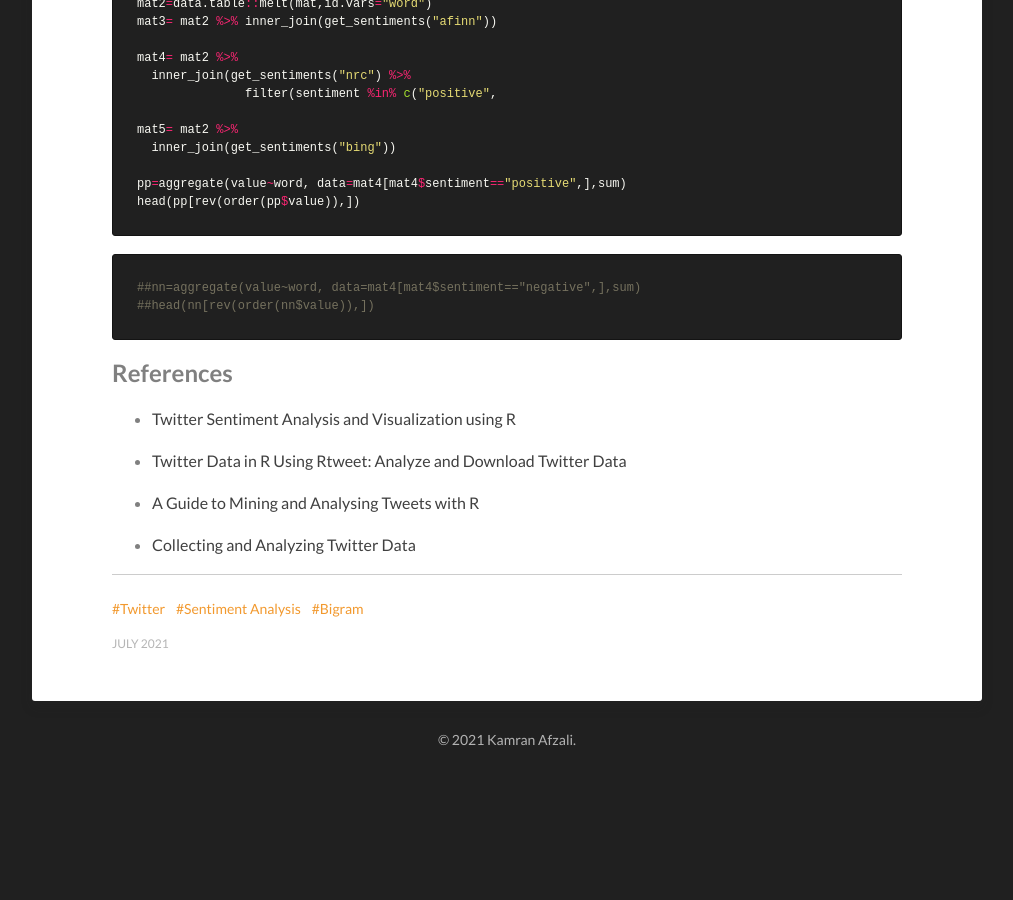
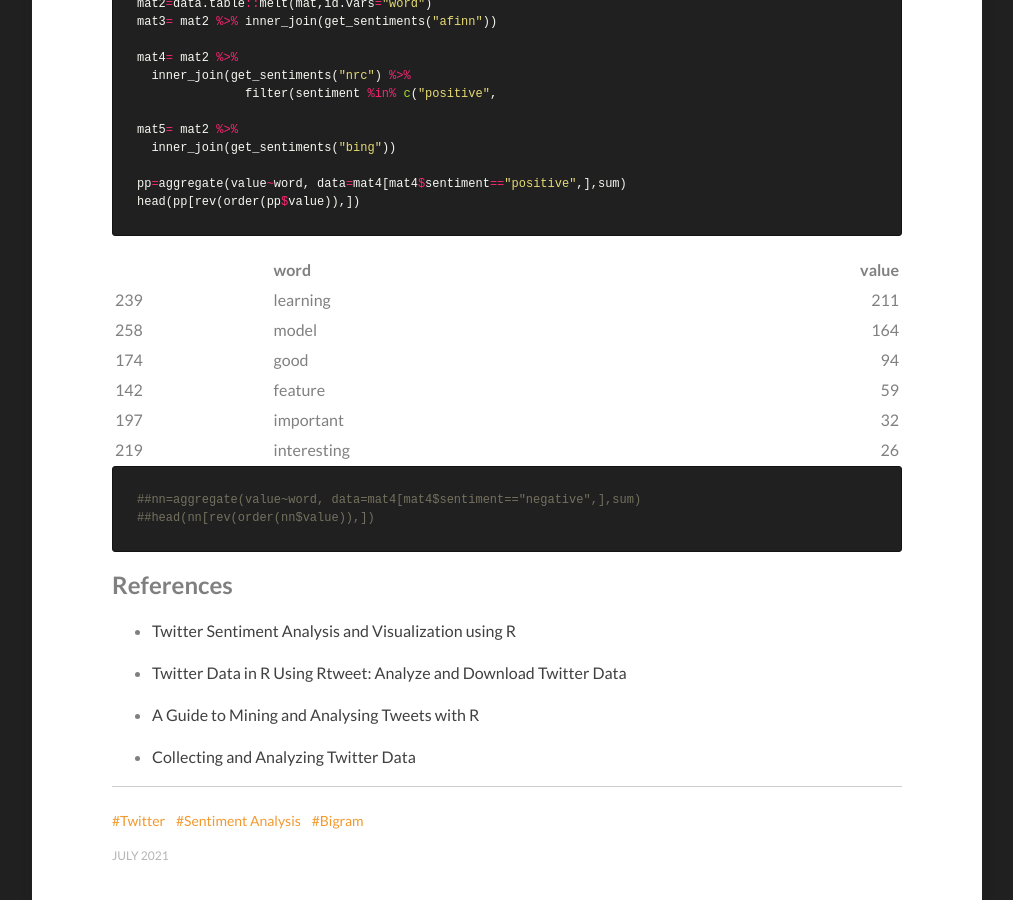
Before and after one commit to Kamran-Afzali/Kamran-Afzali.github.io, a Jekyll site: the page built from _posts/2021-7-10-rtweet.md, in a window 1280 px wide and 900 px high, scrolled down 7250 px. Shown: the whole window, without its empty margins (133-1146 px from the left). Built offline with Jekyll 4.4.1, drawn with Linux system fonts in a browser that asks for light colours; before the commit the page ends 8026 px from its top, so only the background shows below that.

Commit message:
Update 2021-7-10-rtweet.md

````diff
--- a/_posts/2021-7-10-rtweet.md
+++ b/_posts/2021-7-10-rtweet.md
@@ -244,11 +244,47 @@ pp=aggregate(value~word, data=mat4[mat4$sentiment=="positive",],sum)
 head(pp[rev(order(pp$value)),])
 ```
 
-<div data-pagedtable="false">
-  <script data-pagedtable-source type="application/json">
-{"columns":[{"label":[""],"name":["_rn_"],"type":[""],"align":["left"]},{"label":["word"],"name":[1],"type":["chr"],"align":["left"]},{"label":["value"],"name":[2],"type":["dbl"],"align":["right"]}],"data":[{"1":"learning","2":"211","_rn_":"239"},{"1":"model","2":"164","_rn_":"258"},{"1":"good","2":"94","_rn_":"174"},{"1":"feature","2":"59","_rn_":"142"},{"1":"important","2":"32","_rn_":"197"},{"1":"interesting","2":"26","_rn_":"219"}],"options":{"columns":{"min":{},"max":[10]},"rows":{"min":[10],"max":[10]},"pages":{}}}
-  </script>
-</div>
+<table>
+ <thead>
+  <tr>
+   <th style="text-align:left;">   </th>
+   <th style="text-align:left;"> word </th>
+   <th style="text-align:right;"> value </th>
+  </tr>
+ </thead>
+<tbody>
+  <tr>
+   <td style="text-align:left;"> 239 </td>
+   <td style="text-align:left;"> learning </td>
+   <td style="text-align:right;"> 211 </td>
+  </tr>
+  <tr>
+   <td style="text-align:left;"> 258 </td>
+   <td style="text-align:left;"> model </td>
+   <td style="text-align:right;"> 164 </td>
+  </tr>
+  <tr>
+   <td style="text-align:left;"> 174 </td>
+   <td style="text-align:left;"> good </td>
+   <td style="text-align:right;"> 94 </td>
+  </tr>
+  <tr>
+   <td style="text-align:left;"> 142 </td>
+   <td style="text-align:left;"> feature </td>
+   <td style="text-align:right;"> 59 </td>
+  </tr>
+  <tr>
+   <td style="text-align:left;"> 197 </td>
+   <td style="text-align:left;"> important </td>
+   <td style="text-align:right;"> 32 </td>
+  </tr>
+  <tr>
+   <td style="text-align:left;"> 219 </td>
+   <td style="text-align:left;"> interesting </td>
+   <td style="text-align:right;"> 26 </td>
+  </tr>
+</tbody>
+</table>
 
 ```r
 ##nn=aggregate(value~word, data=mat4[mat4$sentiment=="negative",],sum)
````
